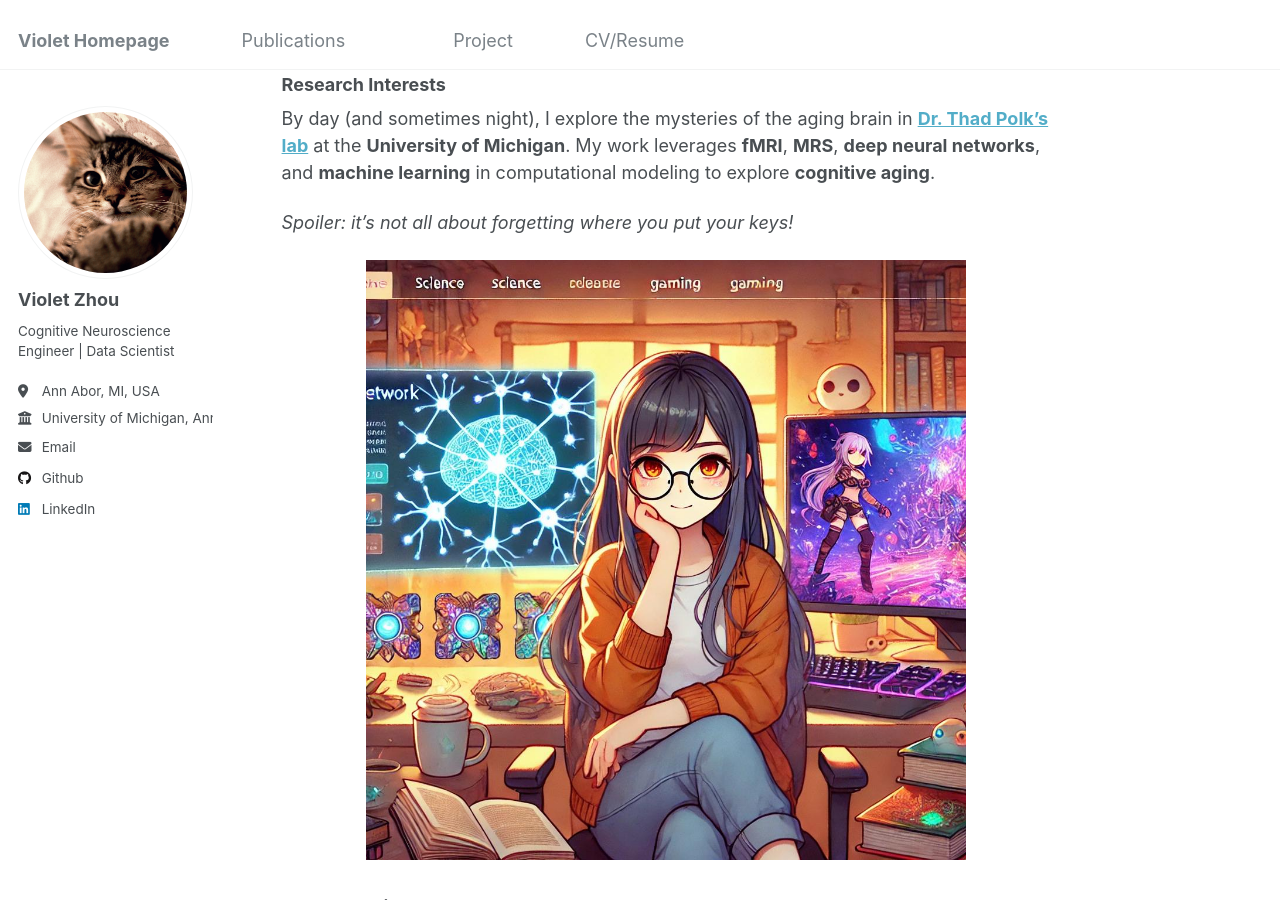
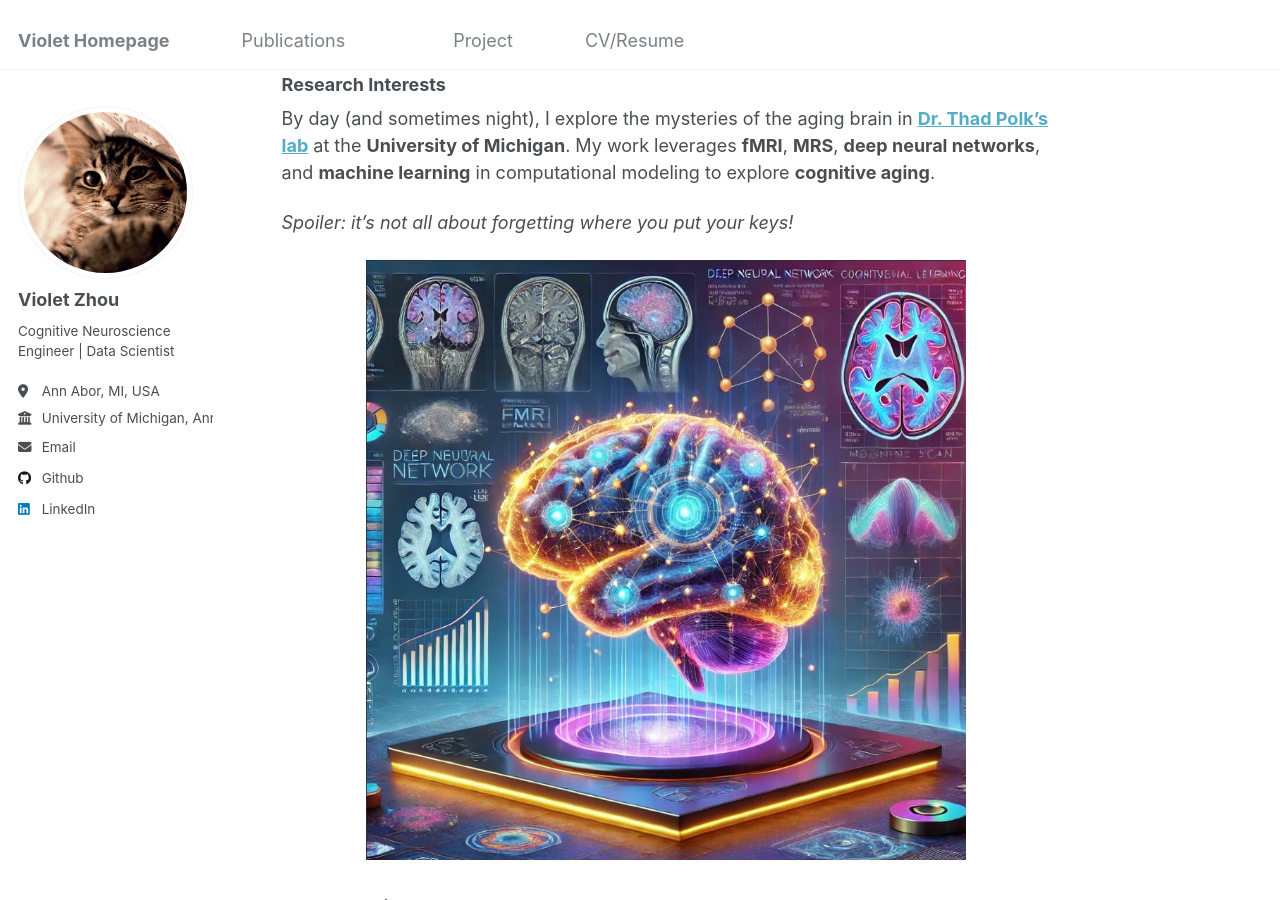
Before and after one commit to Quan-VioletZhou/violet_academicpage, a Jekyll site: the page built from _pages/about.md, in a window 1280 px wide and 900 px high, scrolled down 308 px. Built offline with Jekyll 4.4.1, drawn with Linux system fonts in a browser that asks for light colours.

Commit message:
update hp

```diff
--- a/_pages/about.md
+++ b/_pages/about.md
@@ -11,13 +11,12 @@ Hi there! I’m **Quan (Violet) Zhou**, a second-year Ph.D. researcher in the fa
 
 My work leverages **fMRI**, **MRS**, **deep neural networks**, and **machine learning** in computational modeling to explore cognitive aging.
 
-
 ### Research Interests
 By day (and sometimes night), I explore the mysteries of the aging brain in [**Dr. Thad Polk’s lab**](https://sites.lsa.umich.edu/polklab/) at the **University of Michigan**. My work leverages **fMRI**, **MRS**, **deep neural networks**, and **machine learning** in computational modeling to explore **cognitive aging**.
 
 *Spoiler: it’s not all about forgetting where you put your keys!*
 
-<img src="./images/violet.jpg" alt="persona image" width="600" style="display: block; margin: 20px auto;">
+<img src="./images/brain.jpg" alt="brain image" width="600" style="display: block; margin: 20px auto;">
 
 ### Work Experience
 Before diving into neuroscience, I worked as a systems engineer, developing real-time diagnostic systems and mastering distributed computing. Now, I’m combining that engineering expertise with my passion for cognitive science to explore big questions about how our brains adapt over time.
@@ -25,6 +24,8 @@ Before diving into neuroscience, I worked as a systems engineer, developing real
 ### My Other Worlds
 When I’m not decoding the brain’s secrets, I like to explore *other* complex worlds. As a dedicated gamer, I’ve learned **resilience** from *Elden Ring*, **strategic thinking** from *League of Legends*, and the importance of good hardware (*and caffeine*) from long nights in *Cyberpunk 2077*. Occasionally, I even take gaming into the lab with the **Meta VR system**—where virtual reality meets research reality.
 
+<img src="./images/violet.jpg" alt="persona image" width="600" style="display: block; margin: 20px auto;">
+
 Take a look around to explore my publications, projects, research, and a sprinkle of wit. Let’s connect—whether it’s to discuss **science**, **tech**, or the **mysteries of life**!
 
 Whether it’s neural networks or gaming networks, I’m always on a quest for knowledge, connection, and the next great adventure. Take a look around, and let’s geek out together over science, tech, or gaming tips (just don’t ask me how many times I’ve died to Malenia)!
```
Also changed, not shown: images/brain.jpg (added).
